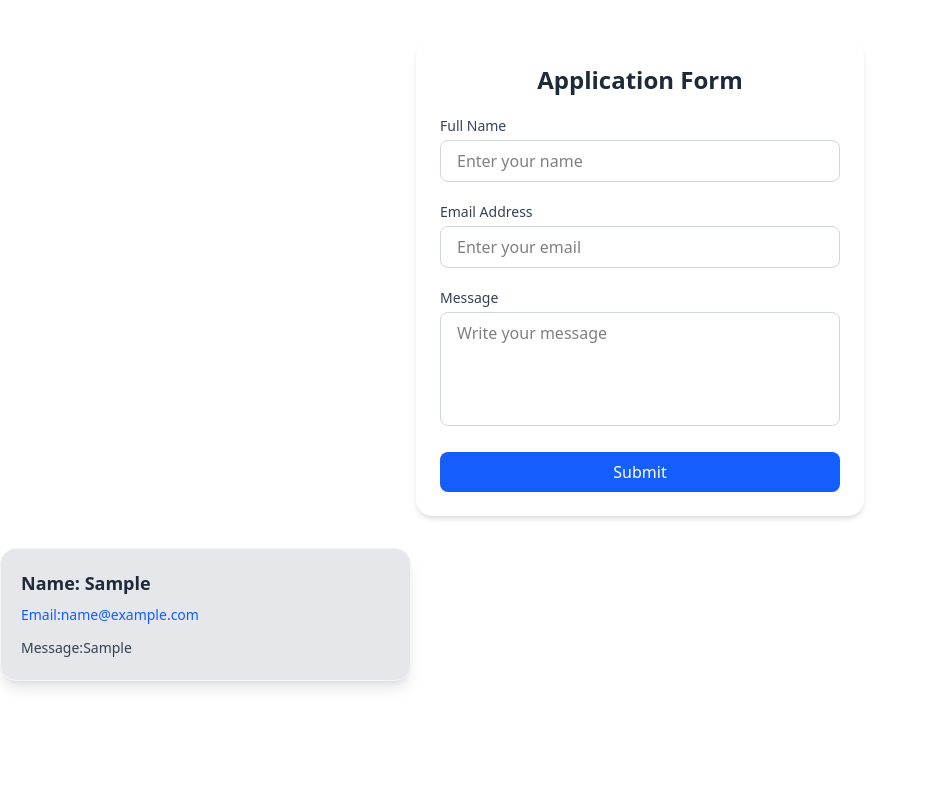
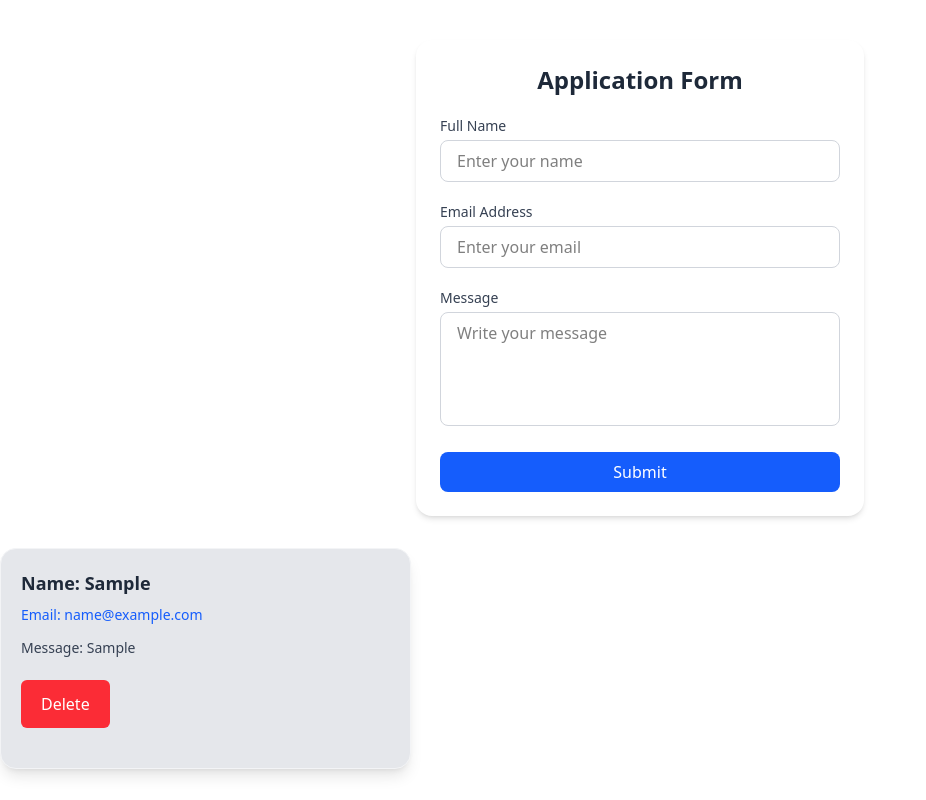
Before and after one commit to zaheerahmadz/React-fundamentals, a React (Vite) app: page / in a window 1280 px wide. Both pictures are taken after typing "Sample", "name@example.com", "Sample" into the empty fields and a click on the button "Submit". Shown: the whole page, without its empty margins (0-926 px from the left). Built offline with nearby package versions, Linux system fonts and the light colour scheme.

Commit message:
controlled inputs

```diff
--- a/src/Controlled Inputs/ControlledInputs.jsx
+++ b/src/Controlled Inputs/ControlledInputs.jsx
@@ -5,13 +5,19 @@ const ControlledInputs = () => {
   const [email, setEmail] = useState("");
   const [message, setMessage] = useState("");
   const [people, setPeople] = useState([]);
+
+  // Delete person by index
+  const Delete = (indexToDelete) => {
+    setPeople((people) => {
+      return people.filter((_, index) => index !== indexToDelete);
+    });
+  };
+
   const handleSubmit = (e) => {
     e.preventDefault();
     if (firstName && email && message) {
       const person = { firstName, email, message };
-      setPeople((people) => {
-        return [...people, person];
-      });
+      setPeople((people) => [...people, person]);
       setFirstName("");
       setMessage("");
       setEmail("");
@@ -23,7 +29,10 @@ const ControlledInputs = () => {
   return (
     <>
       <article>
-        <form className="max-w-md mx-auto mt-10 bg-white p-6 rounded-2xl shadow-md space-y-5">
+        <form
+          onSubmit={handleSubmit}
+          className="max-w-md mx-auto mt-10 bg-white p-6 rounded-2xl shadow-md space-y-5"
+        >
           <h2 className="text-2xl font-semibold text-center text-gray-800">
             Application Form
           </h2>
@@ -74,7 +83,6 @@ const ControlledInputs = () => {
           </div>
 
           <button
-            onClick={handleSubmit}
             type="submit"
             className="w-full bg-blue-600 text-white py-2 rounded-lg font-medium hover:bg-blue-700 transition duration-300"
           >
@@ -82,7 +90,8 @@ const ControlledInputs = () => {
           </button>
         </form>
       </article>
-      <div className=" container mx-auto grid grid-cols-1 md:grid-cols-2 lg:grid-cols-3 gap-6 mt-8  my-5  ">
+
+      <div className="container mx-auto grid grid-cols-1 md:grid-cols-2 lg:grid-cols-3 gap-6 mt-8 my-5">
         {people.map((person, index) => {
           const { firstName, email, message } = person;
           return (
@@ -95,12 +104,19 @@ const ControlledInputs = () => {
               </h3>
 
               <p className="text-sm text-blue-600 mb-3 break-all">
-                Email:{email}
+                Email: {email}
               </p>
 
               <p className="text-gray-700 text-sm leading-relaxed">
-                Message:{message}
+                Message: {message}
               </p>
+
+              <button
+                onClick={() => Delete(index)}
+                className="my-5 cursor-pointer hover:bg-red-600 bg-red-500 px-5 py-3 text-white rounded-md"
+              >
+                Delete
+              </button>
             </div>
           );
         })}
```
